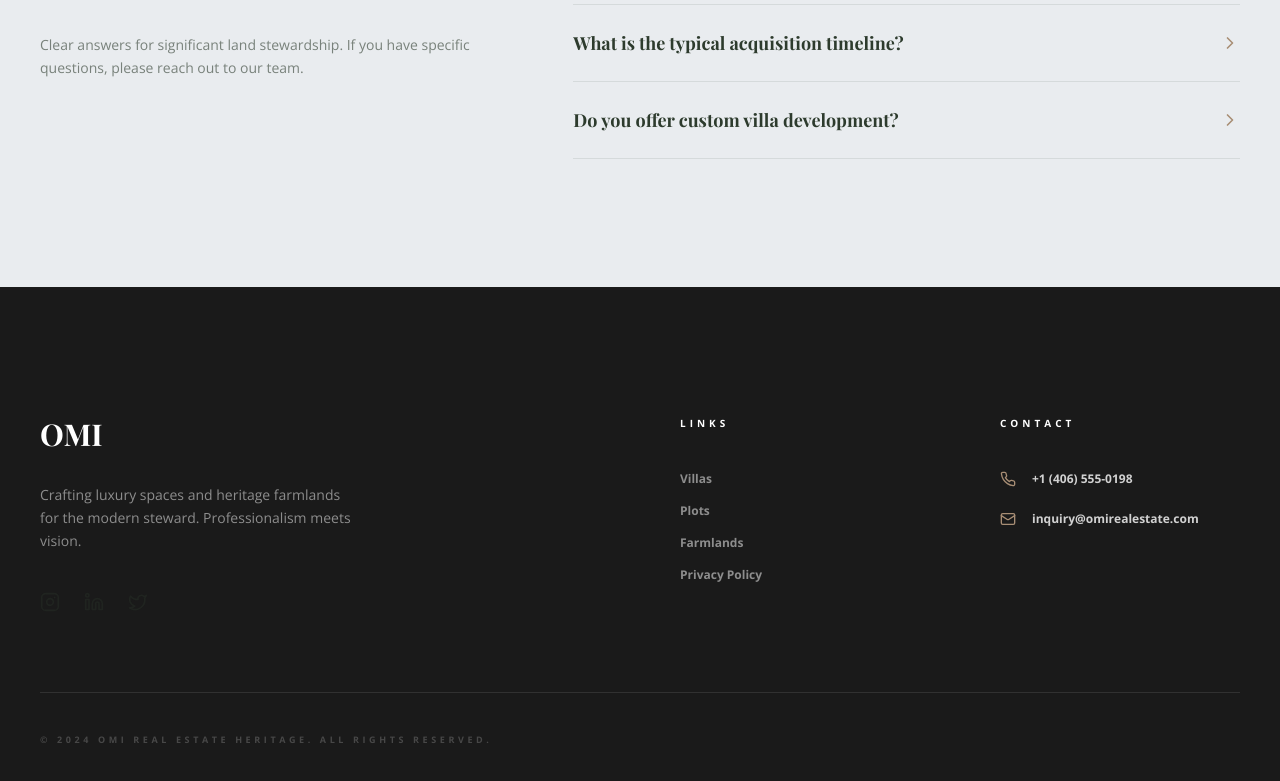
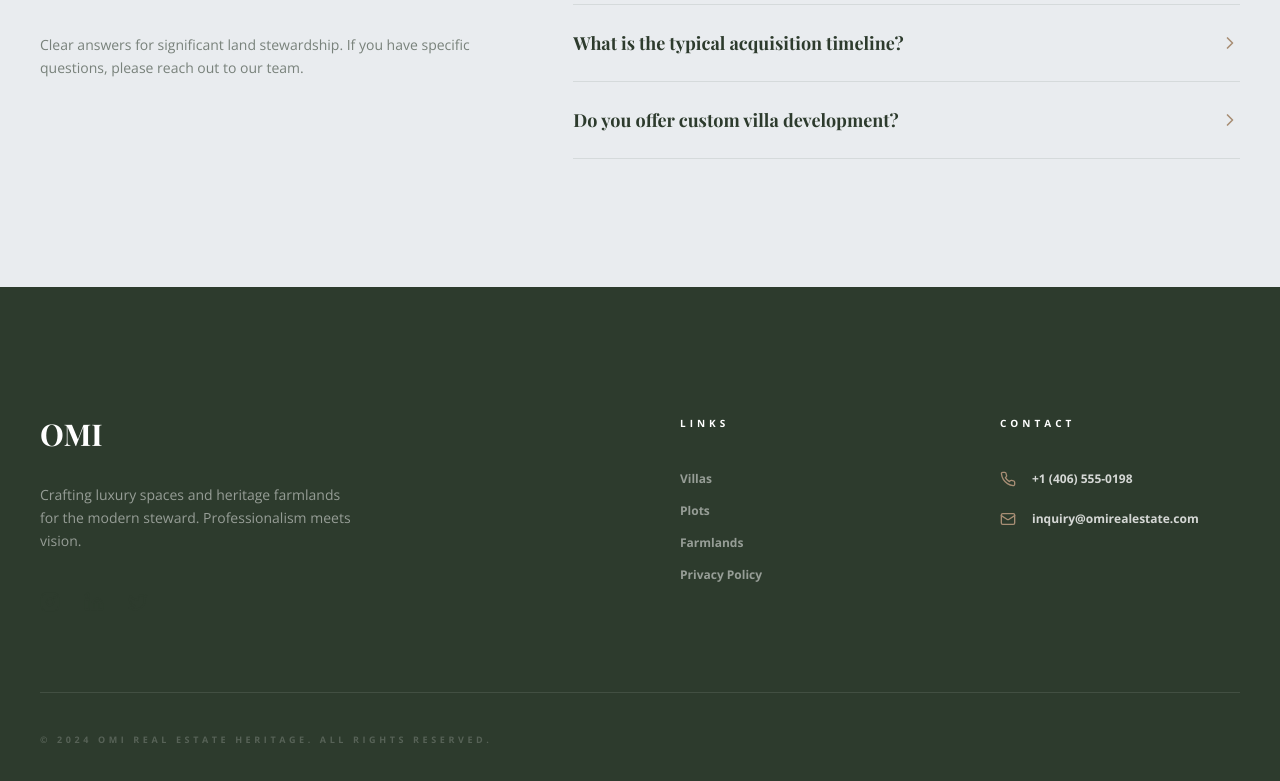
Before and after one commit to revanth045/Omi-Real-Estate-2, a React (Vite) app: page / in a window 1280 px wide. Shown: the part 6878-7659 px from the top of the page. Built offline with nearby package versions, Linux system fonts and the light colour scheme; a web font is replaced by a local one.

Commit message:
style: Switch footer to pleasant Deep Forest Sage background

```diff
--- a/src/App.tsx
+++ b/src/App.tsx
@@ -662,7 +662,7 @@ export default function App() {
       </section>
 
       {/* Footer */}
-      <footer id="contact" className="py-32 border-t border-primary/5 bg-[#1A1A1A] text-white">
+      <footer id="contact" className="py-32 border-t border-primary/5 bg-[#2D3B2D] text-white">
         <div className="container mx-auto px-10">
           <div className="grid md:grid-cols-4 gap-20 mb-20">
             <div className="col-span-2">
```
